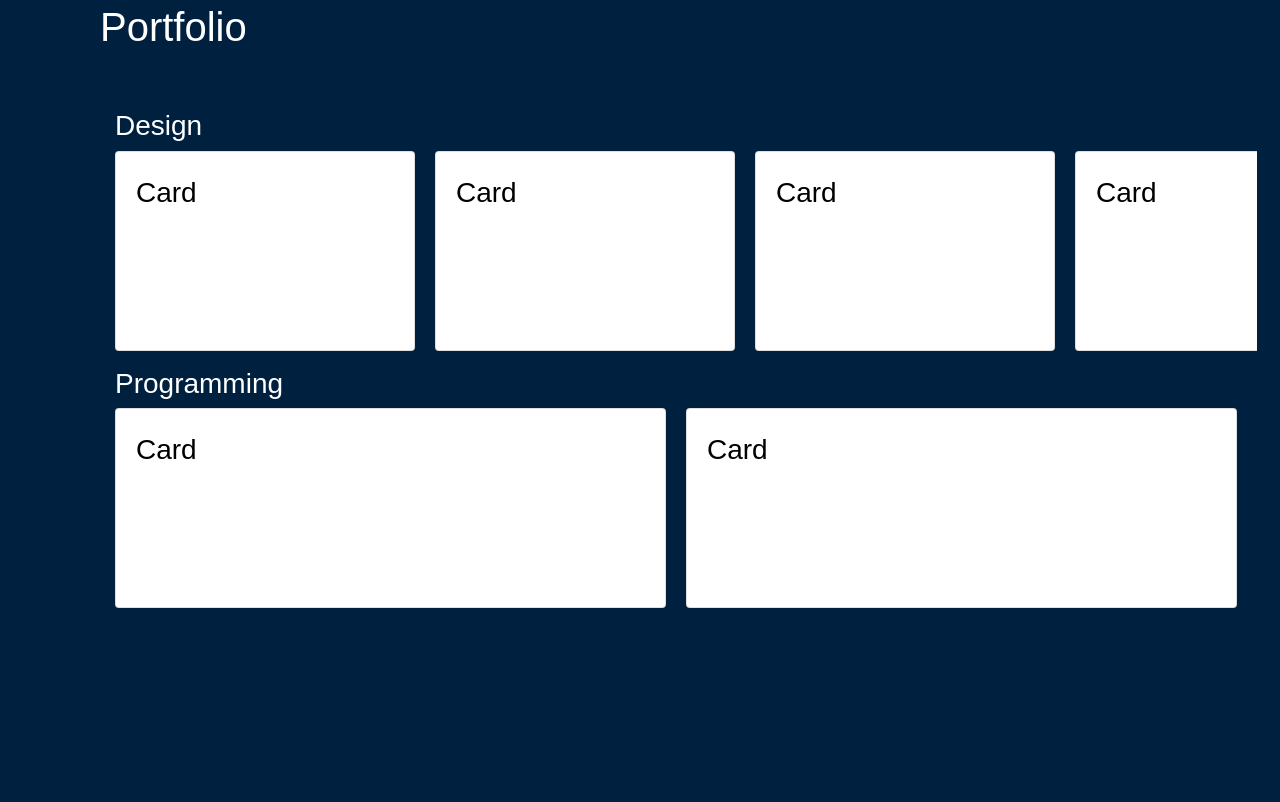
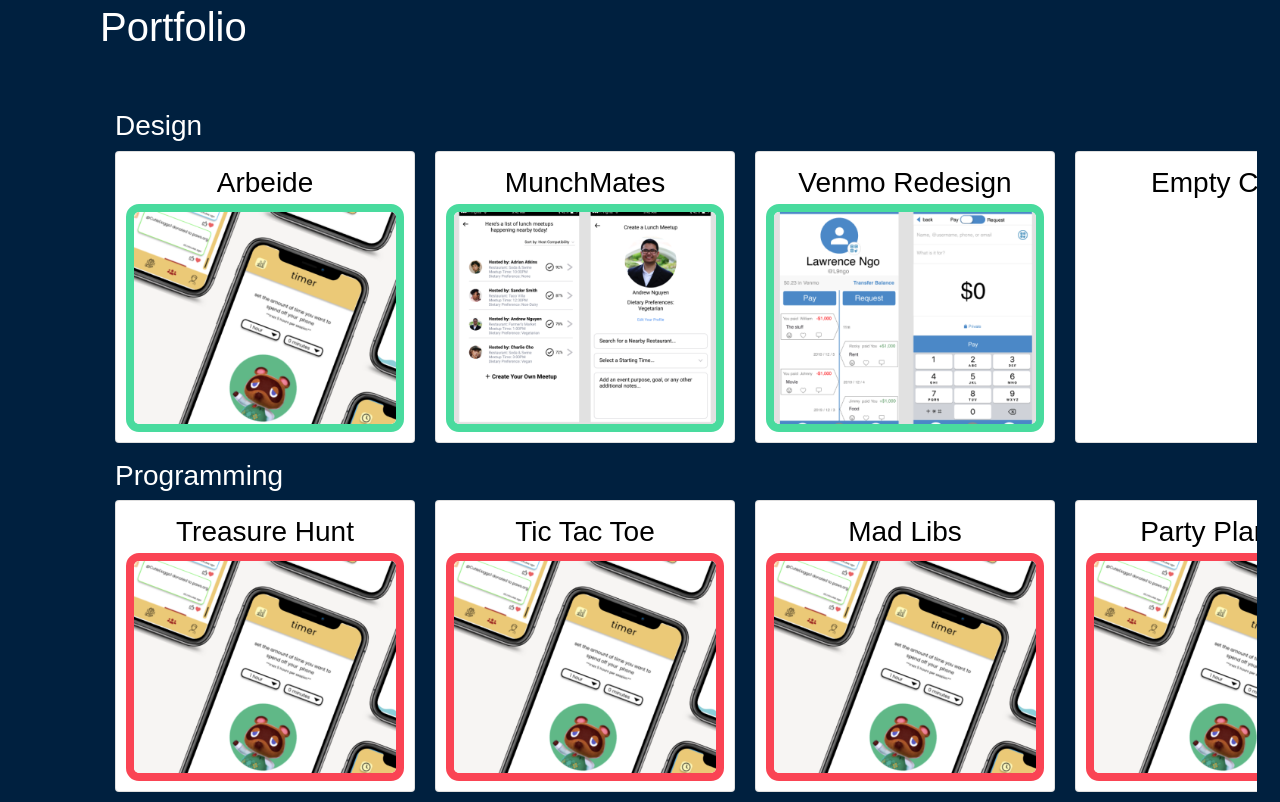
Before and after one commit to davidkskim/davidkskim1.0, a plain HTML site: page index.html in a window 1280 px wide. Shown: the part 1670-2472 px from the top of the page. Drawn offline with nearby package versions, Linux system fonts and the light colour scheme.

Commit message:
getting portfolio done

```diff
--- a/index.html
+++ b/index.html
@@ -122,10 +122,18 @@
             <div class="container-fluid py-2">
                 <h3>Design</h3>
                 <div class=" scroll d-flex flex-row flex-nowrap overflow-auto">
-                    <div class="card card-body">Card</div>
-                    <div class="card card-body">Card</div>
-                    <div class="card card-body">Card</div>
-                    <div class="card card-body">Card</div>
+                    <div class="card card-body">
+                        Arbeide
+                        <a href='img/Arbeide.pdf'><img src="img/Arbeide.png"></a>
+                    </div>
+
+                    <div class="card card-body">
+                        MunchMates
+                        <a href='https://munchmates.club/'><img src="img/munchmates.png"></a></div>
+                    <div class="card card-body">
+                        Venmo Redesign
+                        <a href='img/venmo.pdf'><img src="img/venmo.png"></a></div>
+                    <div class="card card-body">Empty Card</div>
                 </div>
             </div>
         </div>
@@ -133,8 +141,23 @@
             <div class="container-fluid py-2">
                 <h3>Programming</h3>
                 <div class="d-flex flex-row flex-nowrap overflow-auto">
-                    <div class="card card-body">Card</div>
-                    <div class="card card-body">Card</div>
+                    <div class="card card-body">
+                        Treasure Hunt
+                        <a href='img/Arbeide.pdf'><img src="img/Arbeide.png" style="border-color:#fa4454"></a>
+                    </div>
+                    <div class="card card-body">
+                        Tic Tac Toe
+                        <a href='img/Arbeide.pdf'><img src="img/Arbeide.png" style="border-color:#fa4454"></a>
+                    </div>
+                    <div class="card card-body">
+                        Mad Libs
+                        <a href='img/Arbeide.pdf'><img src="img/Arbeide.png" style="border-color:#fa4454"></a>
+                    </div>
+                    <div class="card card-body">
+                        Party Planner
+                        <a href='img/Arbeide.pdf'><img src="img/Arbeide.png" style="border-color:#fa4454"></a>
+                    </div>
+
                 </div>
             </div>
         </div>
--- a/style.css
+++ b/style.css
@@ -6,7 +6,8 @@ body {
     font-family: 'Montserrat', sans-serif;
     background-color: #00203f;
     height: 100%;
-    overflow: visible;
+    overflow-y: visible;
+    overflow-x: hidden;
     position: relative;
     z-index: 1;
     text-align: center;
@@ -157,8 +158,8 @@ a {
 .left{
     background-color: white;
     float: left;
-    width: 45%;
-    margin-left: -5px;
+    width: 44%;
+    margin-left: 5px;
     height:585px;
 }
 
@@ -169,7 +170,7 @@ a {
     margin-right: auto;
     height: auto;
     max-width: 100%;
-    width: 60%;
+    width: 70%;
     border-style:solid;
     border-color:#49db9e;
     border-width:8px;
@@ -352,6 +353,17 @@ a {
     min-width: 300px;
     margin-right: 20px;
     color: black;
+    text-align: center;
+    padding: 10px;
+}
+
+.card-body img{
+    border-style:solid;
+    border-color:#49db9e;
+    border-width:8px;
+    border-radius: 13px;
+    max-width: 100%;
+
 }
 
 .scroll{
```
Also changed, not shown: img/Arbeide.png (added), img/amtrak.png (added), img/munchmates.png (added), img/treasurehunt.png (added), img/venmo.png (added), 2 other files.
